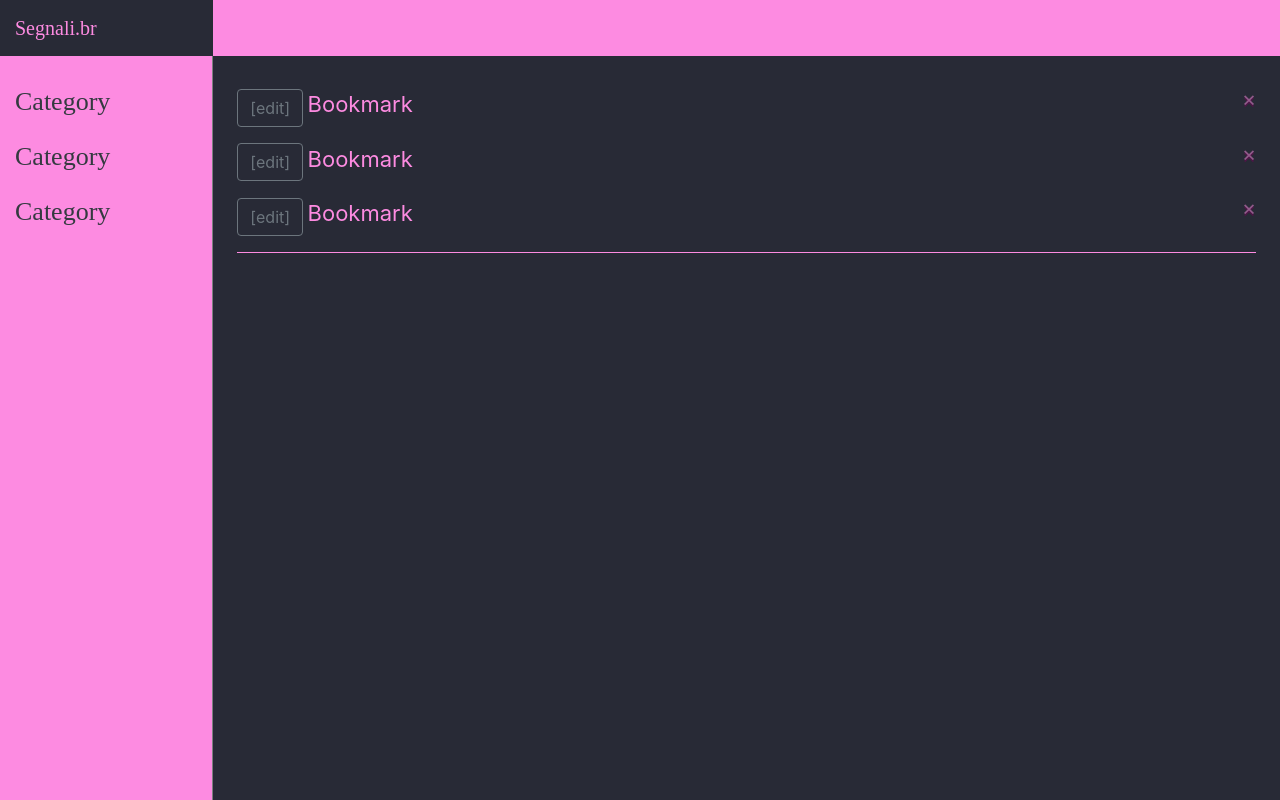
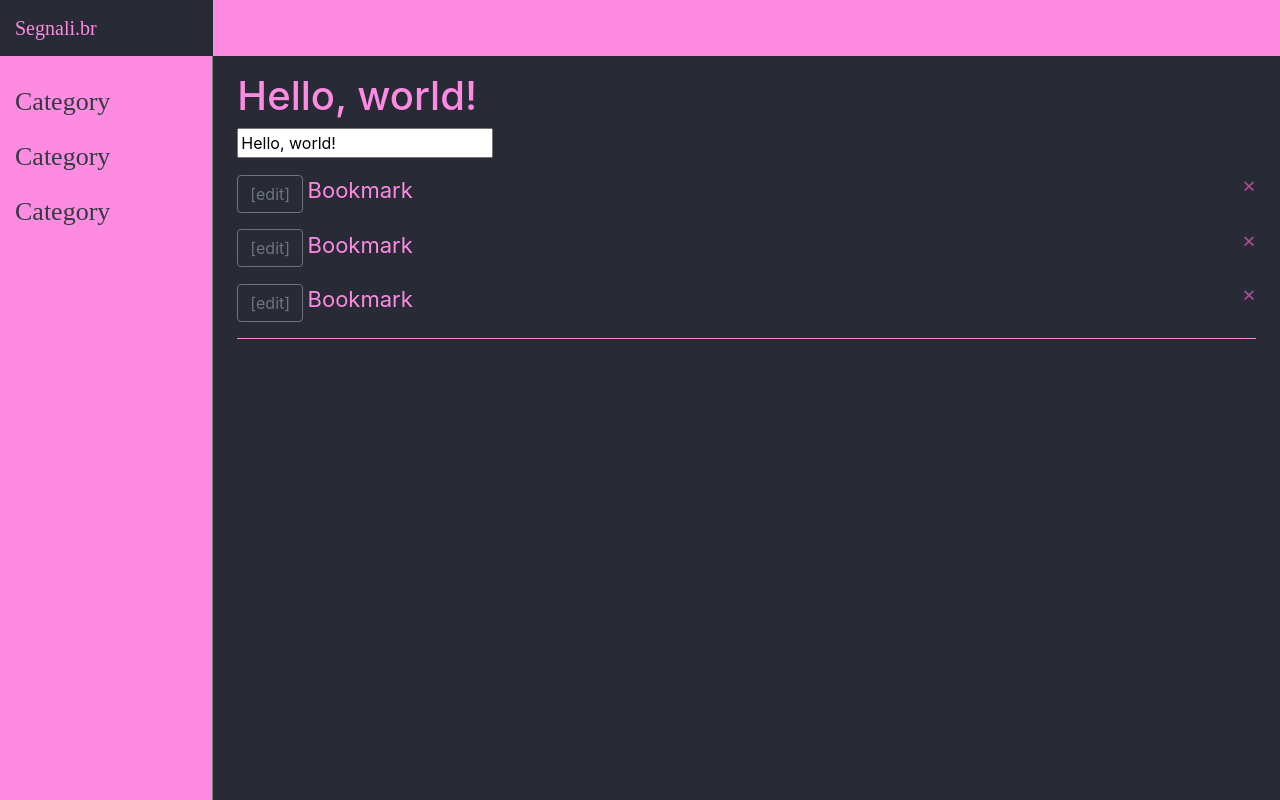
Before and after one commit to rubybrowncoat/angularjs-segnalibr, a plain HTML site: page index.html in a window 1280 px wide. Drawn offline with nearby package versions, Linux system fonts and the light colour scheme.

Commit message:
🥃 010.static

```diff
--- a/index.html
+++ b/index.html
@@ -1,5 +1,5 @@
 <!doctype html>
-<html>
+<html ng-app>
 
 <head>
   <meta charset="utf-8">
@@ -34,7 +34,9 @@
           </ul>
         </div>
       </div>
-      <main role="main" class="col-md-10 ml-sm-auto pt-3 px-4">
+      <main role="main" class="col-md-10 ml-sm-auto pt-3 px-4" ng-init="greeting='Hello, world!'">
+        <h1>{{ greeting }}</h1>
+        <input type="text" ng-model="greeting">
         <div class="segnalibr">
           <button type="button" class="close text-perfect segnalibr-close">&times;</button>
           <button type="button" class="btn btn-outline-secondary">
@@ -64,6 +66,8 @@
   <script src="https://code.jquery.com/jquery-3.2.1.slim.min.js" integrity="sha384-KJ3o2DKtIkvYIK3UENzmM7KCkRr/rE9/Qpg6aAZGJwFDMVNA/GpGFF93hXpG5KkN" crossorigin="anonymous"></script>
   <script src="https://cdnjs.cloudflare.com/ajax/libs/popper.js/1.12.9/umd/popper.min.js" integrity="sha384-ApNbgh9B+Y1QKtv3Rn7W3mgPxhU9K/ScQsAP7hUibX39j7fakFPskvXusvfa0b4Q" crossorigin="anonymous"></script>
   <script src="https://maxcdn.bootstrapcdn.com/bootstrap/4.0.0/js/bootstrap.min.js" integrity="sha384-JZR6Spejh4U02d8jOt6vLEHfe/JQGiRRSQQxSfFWpi1MquVdAyjUar5+76PVCmYl" crossorigin="anonymous"></script>
+
+  <script src="https://ajax.googleapis.com/ajax/libs/angularjs/1.7.2/angular.min.js" crossorigin="anonymous"></script>
 </body>
 
 </html>
```
Also changed, not shown: assets/css/segnalibr.css (+5 -4 lines).
